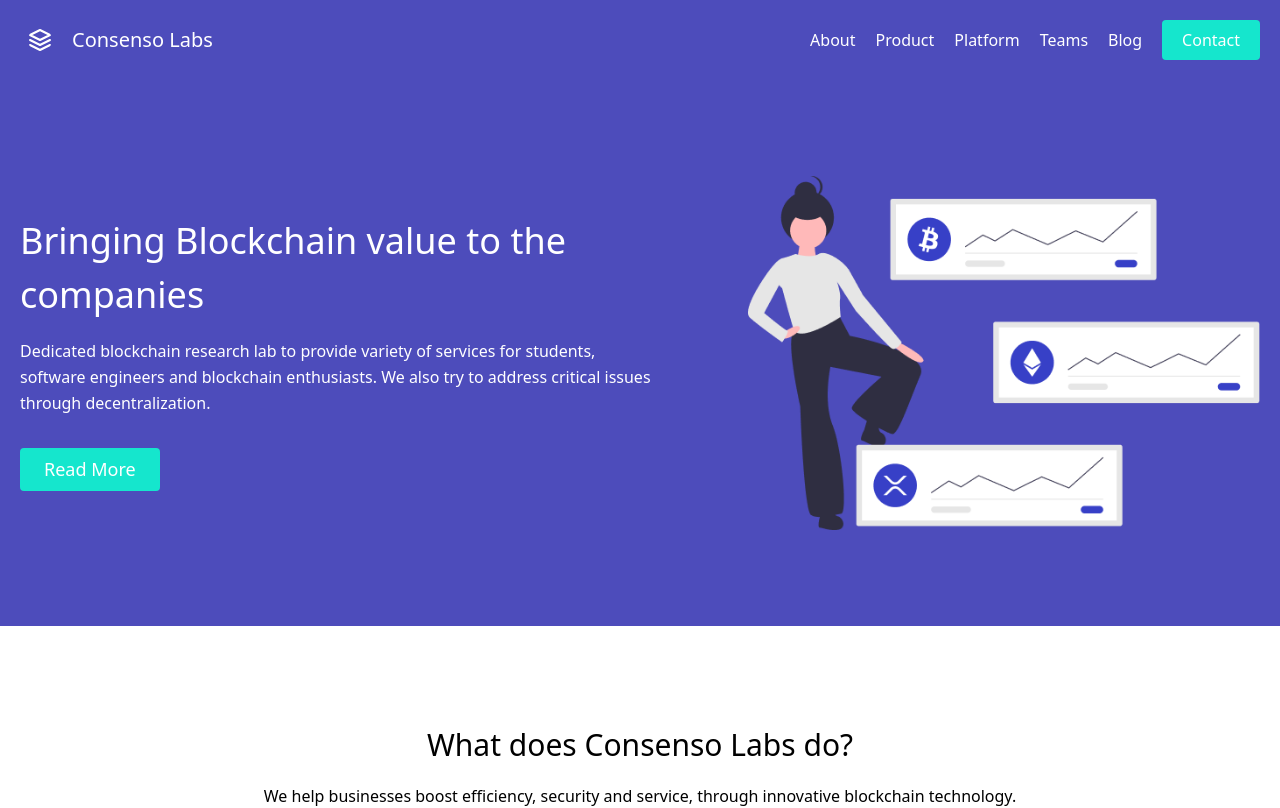
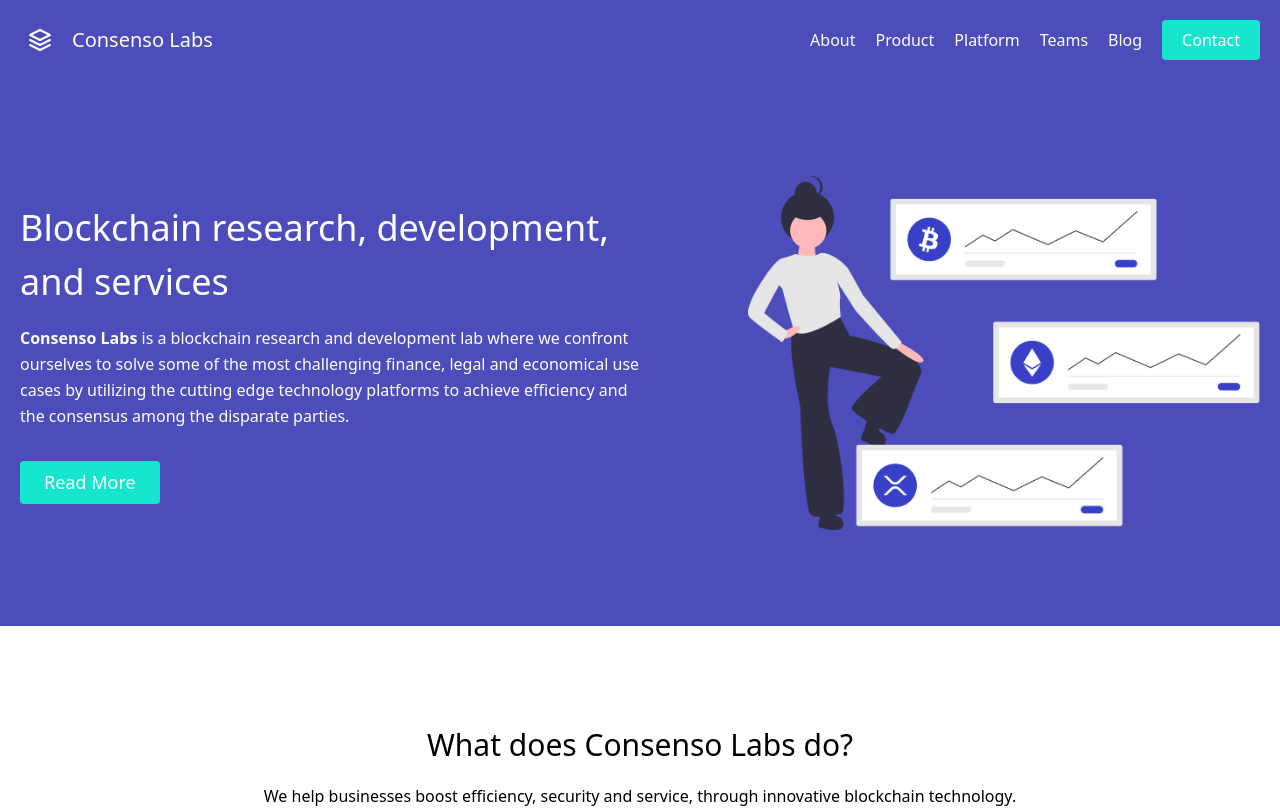
Before and after one commit to consensolabs/website, a React (Create React App) app in the folder tailblocks/: page / in a window 1280 px wide. Shown: the top 808 px of the page. Built offline with nearby package versions, Linux system fonts and the light colour scheme.

Commit message:
updates hero section content

```diff
--- a/tailblocks/src/components/Hero.js
+++ b/tailblocks/src/components/Hero.js
@@ -8,12 +8,10 @@
         <div className='container mx-auto flex px-5 py-24 md:flex-row flex-col items-center'>
           <div className='lg:flex-grow md:w-1/2 lg:pr-24 md:pr-16 flex flex-col md:items-start md:text-left mb-16 md:mb-0 items-center text-center'>
             <h1 className='title-font sm:text-4xl text-3xl mb-4 font-medium text-textWhite'>
-              Bringing Blockchain value to the companies
+            Blockchain research, development, and services
             </h1>
             <p className='text-textWhite mb-8 leading-relaxed'>
-              Dedicated blockchain research lab to provide variety of services
-              for students, software engineers and blockchain enthusiasts. We
-              also try to address critical issues through decentralization.
+            <span style={{fontWeight : "700"}}>Consenso Labs</span> is a blockchain research and development lab where we confront ourselves to solve some of the most challenging finance, legal and economical use cases by utilizing the cutting edge technology platforms to achieve efficiency and the consensus among the disparate parties.
             </p>
             <div className='flex justify-center'>
               <button className='inline-flex text-textWhite bg-secondary border-0 py-2 px-6 focus:outline-none hover:bg-indigo-600 rounded text-lg'>
```
Also changed, not shown: 1 other file (tests, documents, lock files or other folders).
